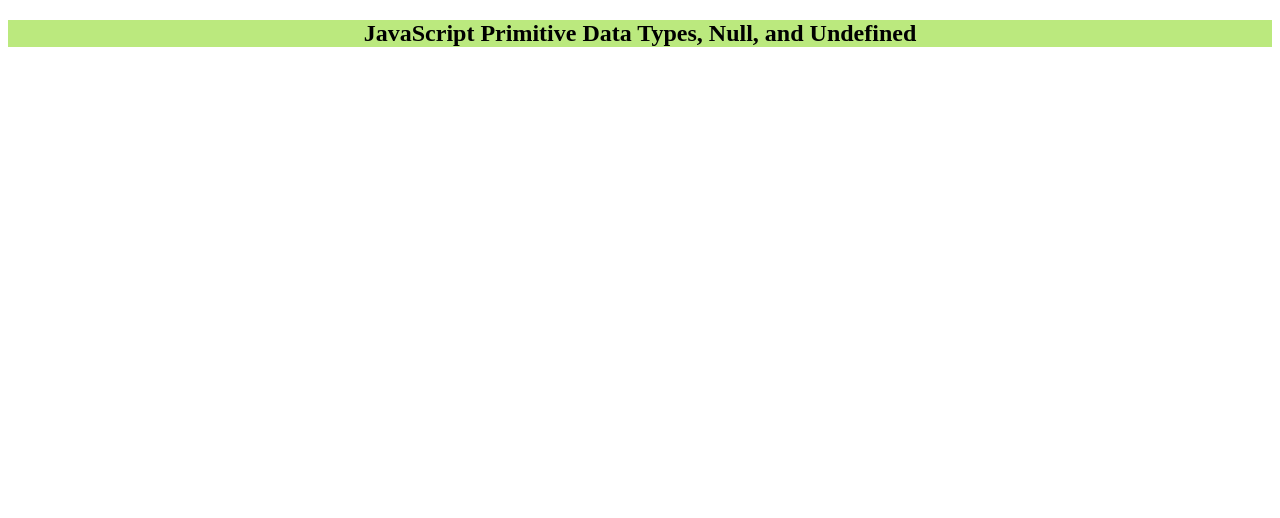
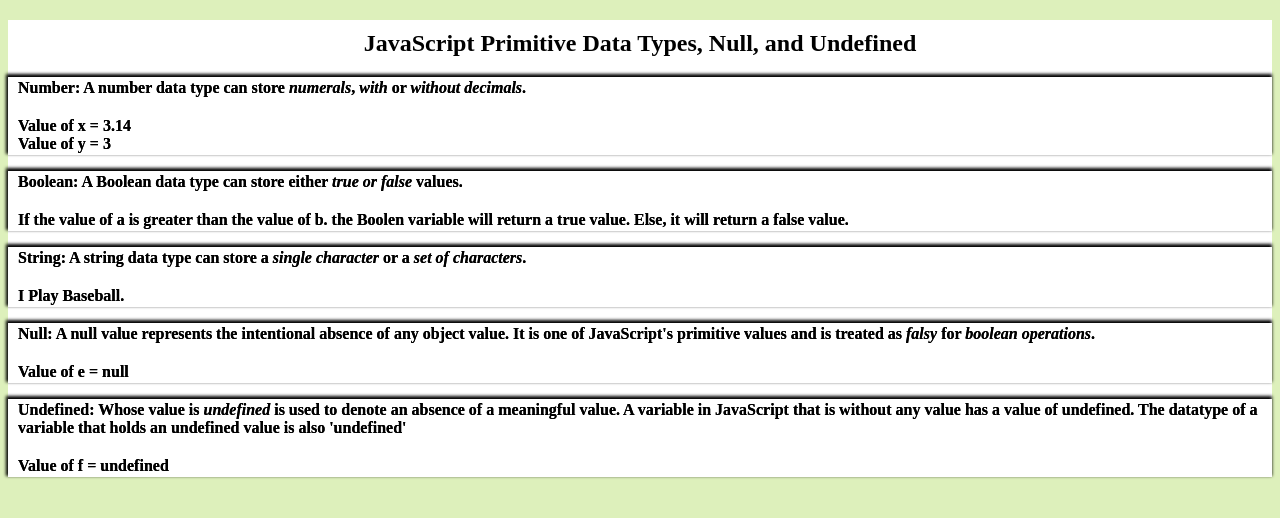
Before and after one commit to nhbjr29/Introduction-to-Programming-Using-JavaScript, a plain HTML site: page Introduction to Programming Using JavaScript/Working with Primitive Data Types/Working with Primitive Data Types/index.html in a window 1280 px wide. Drawn offline with Linux system fonts and the light colour scheme.

Commit message:
add css file to seprate it to html for readablity

```diff
--- a/Introduction to Programming Using JavaScript/Working with Primitive Data Types/Working with Primitive Data Types/datatypes.js
+++ b/Introduction to Programming Using JavaScript/Working with Primitive Data Types/Working with Primitive Data Types/datatypes.js
@@ -0,0 +1,23 @@
+//number data type
+var x = 3.14;
+ var y = 3;
+ document.getElementById("NUMBER").innerHTML = "Value of x = " + x + "<br>" + "Value of y = " + y;
+
+
+//boolean data type
+var a = 18;
+var b = 20;
+document.getElementById("BOOLEAN").innerHTML = "If the value of a is greater than the value of b. the Boolen variable will return a true value. Else, it will return a false value.";
+
+//string data type
+var c = "I";
+var d = 'Play Baseball.';
+document.getElementById("STRING").innerHTML = c + " " + d;
+
+//null data type
+var e = null;
+document.getElementById("NULL").innerHTML = "Value of e = " + e;
+
+//undefined data type
+var f;
+document.getElementById("UNDEFINED").innerHTML = "Value of f = " + f;
--- a/Introduction to Programming Using JavaScript/Working with Primitive Data Types/Working with Primitive Data Types/index.html
+++ b/Introduction to Programming Using JavaScript/Working with Primitive Data Types/Working with Primitive Data Types/index.html
@@ -6,10 +6,43 @@
     <meta name="viewport" content="width=device-width, initial-scale=1.0" />
     <title>Data types</title>
     <link rel="stylesheet" href="styles.css" />
+
   </head>
   <body>
     <div>
       <h2>JavaScript Primitive Data Types, Null, and Undefined</h2>
+      <div class="divstyle">
+        <p class="data-type-style">
+        Number: A number data type can store <em>numerals</em>, <em>with</em> or <em>without
+        decimals</em>.
+        <p id="NUMBER">
+        </p>
     </div>
+    <div class="divstyle">
+        <p class="data-type-style">
+        Boolean: A Boolean data type can store either <em>true or false</em> values.</p>
+        <p id="BOOLEAN">
+        </p>
+    </div>
+    <div class="divstyle">
+      <p class="data-type-style">
+      String: A string data type can store a <em>single character</em> or a <em>set of characters</em>.</p>
+      <p id="STRING">
+     </p>
+     </div>
+    <div class="divstyle">
+      <p class="data-type-style">
+      Null: A null value represents the intentional absence of any object value. It is one of JavaScript's primitive values and is treated as <em>falsy</em> for <em>boolean operations</em>.</p>
+      <p id="NULL">
+      </p>
+    </div>
+    <div class="divstyle">
+      <p class="data-type-style">
+      Undefined: Whose value is <em>undefined</em> is used to denote an absence of a meaningful value. A variable in JavaScript that is without any value has a value of undefined. The datatype of a variable that holds an undefined value is also 'undefined'</p>
+      <p id="UNDEFINED">
+     </p>
+     </div>
+    <script src="datatypes.js">
+    </script>
   </body>
 </html>
--- a/Introduction to Programming Using JavaScript/Working with Primitive Data Types/Working with Primitive Data Types/styles.css
+++ b/Introduction to Programming Using JavaScript/Working with Primitive Data Types/Working with Primitive Data Types/styles.css
@@ -1,10 +1,23 @@
+body{
+background-color: #ddf0bb;
+}
+
+h2{
+  padding: 10px 0 0 0;
+}
+
 .divstyle {
   border: 1;
-  box-shadow: -1px -2px 3px 1px black;
-  background-color: #bbe97e;
-  text-shadow: 0 0 0px black;
+  box-shadow: -1px -2px 3px 1px #000000;
+  background-color: #fff;
+  text-shadow: 0 0 0px #000000;
 }
 div {
   text-align: center;
-  background-color: #bbe97e;
+  background-color: #fff;
 }
+.data-type-style, #NUMBER, #BOOLEAN, #STRING, #NULL, #UNDEFINED{
+  font-weight: bold;
+  text-align: start;
+  padding: 2px 10px;
+}
```
